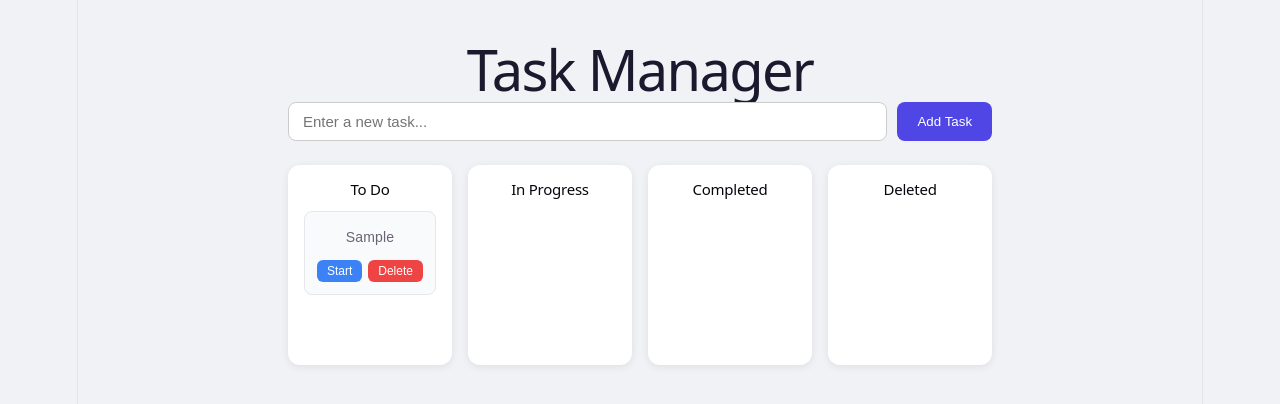
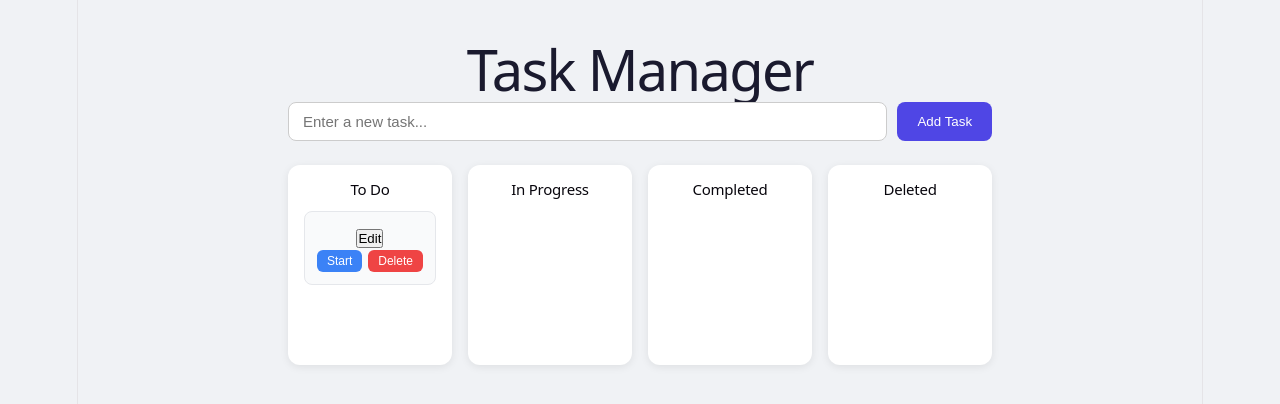
Before and after one commit to ssurbhisharma-1408/react-task-manager, a React (Vite) app in the folder react-task-manager/: page / in a window 1280 px wide. Both pictures are taken after typing "Sample" into the empty fields and a click on the button "Add Task". Shown: the top 404 px of the page. Built offline with nearby package versions, Linux system fonts and the light colour scheme.

Commit message:
feat: add edit button to TaskCard, show description

```diff
--- a/react-task-manager/src/components/TaskCard.jsx
+++ b/react-task-manager/src/components/TaskCard.jsx
@@ -9,12 +9,20 @@ const STATUS_BUTTONS = {
               { label: " Delete Forever", clss: "perm-delete", next: null }],
 };
 
-export default function TaskCard({ task, onUpdateStatus, onDeletePermanently }) {
+export default function TaskCard({ task, onUpdateStatus, onDeletePermanently,onEdit }) {
   const buttons = STATUS_BUTTONS[task.status];
 
   return (
     <div className="task-card">
-      <p>{task.text}</p>
+       <div className="card-top">
+        <h4 className="card-title">{task.title}</h4>
+        {task.status !== "deleted" && (
+          <button className="btn-edit" onClick={() => onEdit(task)} title="Edit">
+            Edit
+          </button>
+        )}
+      </div>
+      {task.description && (<p className="card-desc">{task.description}</p> )}
       <div className="btn-group">
         {buttons.map(btn => (
           <button
```
